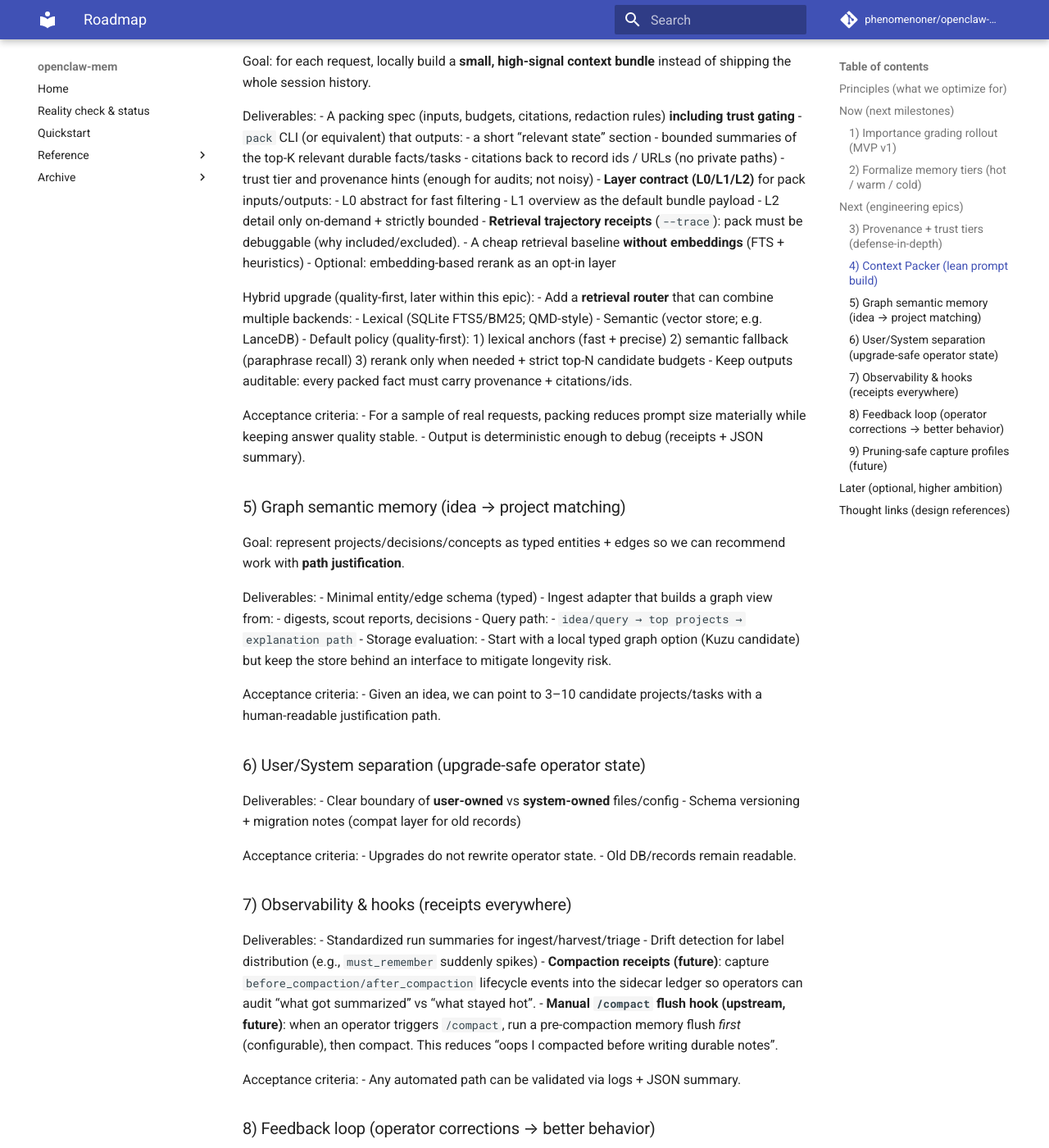
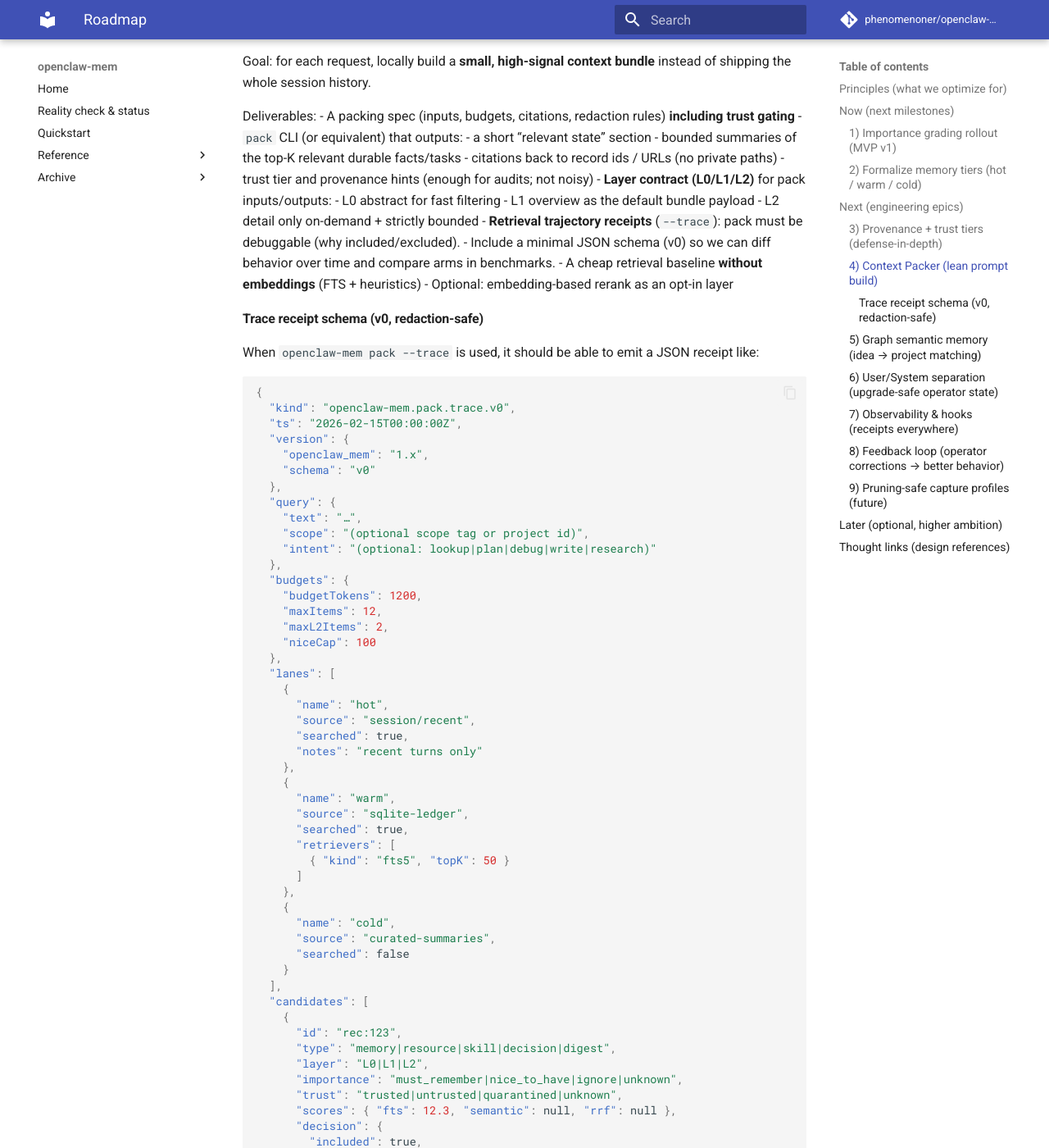
Before and after one commit to phenomenoner/openclaw-mem, an MkDocs documentation site: the page built from docs/roadmap.md, in a window 1280 px wide and 1400 px high, scrolled down 2139 px. Shown: the whole window at 82% size. Built offline with MkDocs 1.6.1 and Material for MkDocs 9.7.7, drawn with Linux system fonts in a browser that asks for light colours; comment, search, counter and statistics services are not loaded; some of the changed text lies outside the part shown.

Commit message:
docs: add pack --trace receipt schema (v0)

````diff
--- a/docs/architecture.md
+++ b/docs/architecture.md
@@ -113,7 +113,7 @@ Packing must be observable. Every `pack` run should be able to emit a trace that
 Proposed interface (draft):
 - `openclaw-mem pack --query "..." --budget-tokens <n> --json --trace`
   - `--json` returns the bundle
-  - `--trace` returns a machine-readable receipt for audits/debugging
+  - `--trace` returns a machine-readable receipt for audits/debugging (redaction-safe; no raw content)
 
 #### Observational-memory mode (derived, cache-friendly)
 
--- a/docs/roadmap.md
+++ b/docs/roadmap.md
@@ -86,8 +86,88 @@ Deliverables:
   - L1 overview as the default bundle payload
   - L2 detail only on-demand + strictly bounded
 - **Retrieval trajectory receipts** (`--trace`): pack must be debuggable (why included/excluded).
+  - Include a minimal JSON schema (v0) so we can diff behavior over time and compare arms in benchmarks.
 - A cheap retrieval baseline **without embeddings** (FTS + heuristics)
 - Optional: embedding-based rerank as an opt-in layer
+
+#### Trace receipt schema (v0, redaction-safe)
+
+When `openclaw-mem pack --trace` is used, it should be able to emit a JSON receipt like:
+
+```json
+{
+  "kind": "openclaw-mem.pack.trace.v0",
+  "ts": "2026-02-15T00:00:00Z",
+  "version": {
+    "openclaw_mem": "1.x",
+    "schema": "v0"
+  },
+  "query": {
+    "text": "…",
+    "scope": "(optional scope tag or project id)",
+    "intent": "(optional: lookup|plan|debug|write|research)"
+  },
+  "budgets": {
+    "budgetTokens": 1200,
+    "maxItems": 12,
+    "maxL2Items": 2,
+    "niceCap": 100
+  },
+  "lanes": [
+    {
+      "name": "hot",
+      "source": "session/recent",
+      "searched": true,
+      "notes": "recent turns only"
+    },
+    {
+      "name": "warm",
+      "source": "sqlite-ledger",
+      "searched": true,
+      "retrievers": [
+        { "kind": "fts5", "topK": 50 }
+      ]
+    },
+    {
+      "name": "cold",
+      "source": "curated-summaries",
+      "searched": false
+    }
+  ],
+  "candidates": [
+    {
+      "id": "rec:123",
+      "type": "memory|resource|skill|decision|digest",
+      "layer": "L0|L1|L2",
+      "importance": "must_remember|nice_to_have|ignore|unknown",
+      "trust": "trusted|untrusted|quarantined|unknown",
+      "scores": { "fts": 12.3, "semantic": null, "rrf": null },
+      "decision": {
+        "included": true,
+        "reason": ["high_score", "must_remember", "within_budget"],
+        "caps": { "niceCapHit": false, "l2CapHit": false }
+      },
+      "citations": {
+        "url": null,
+        "recordRef": "(stable ref; no private paths)"
+      }
+    }
+  ],
+  "output": {
+    "includedCount": 8,
+    "excludedCount": 42,
+    "l2IncludedCount": 1,
+    "citationsCount": 2
+  },
+  "timing": {
+    "durationMs": 83
+  }
+}
+```
+
+Notes:
+- **Do not** include raw content, absolute local paths, or secrets.
+- It must be stable enough to diff across versions and to support `openclaw-memory-bench` policy comparisons.
 
 Hybrid upgrade (quality-first, later within this epic):
 - Add a **retrieval router** that can combine multiple backends:
````
